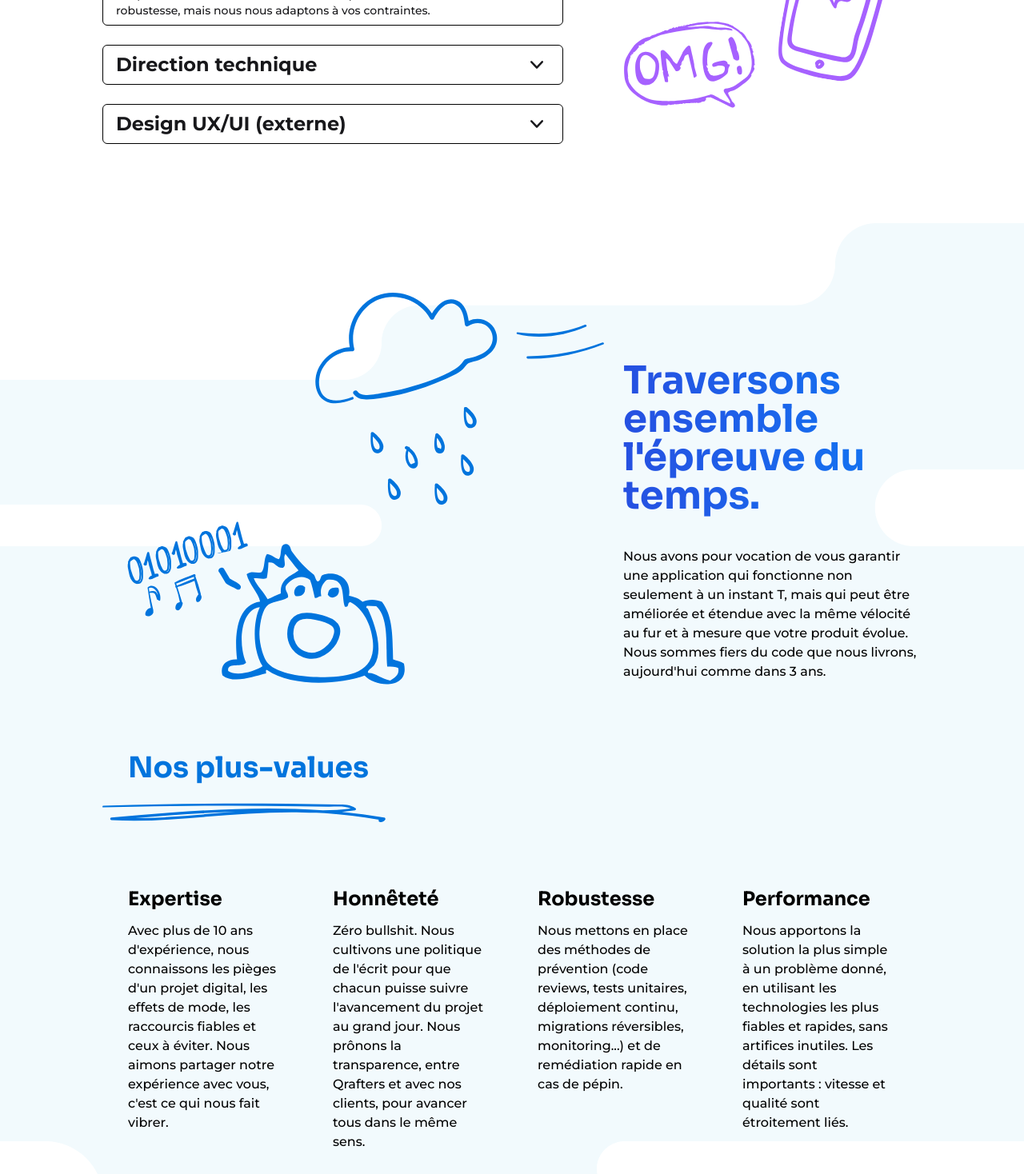
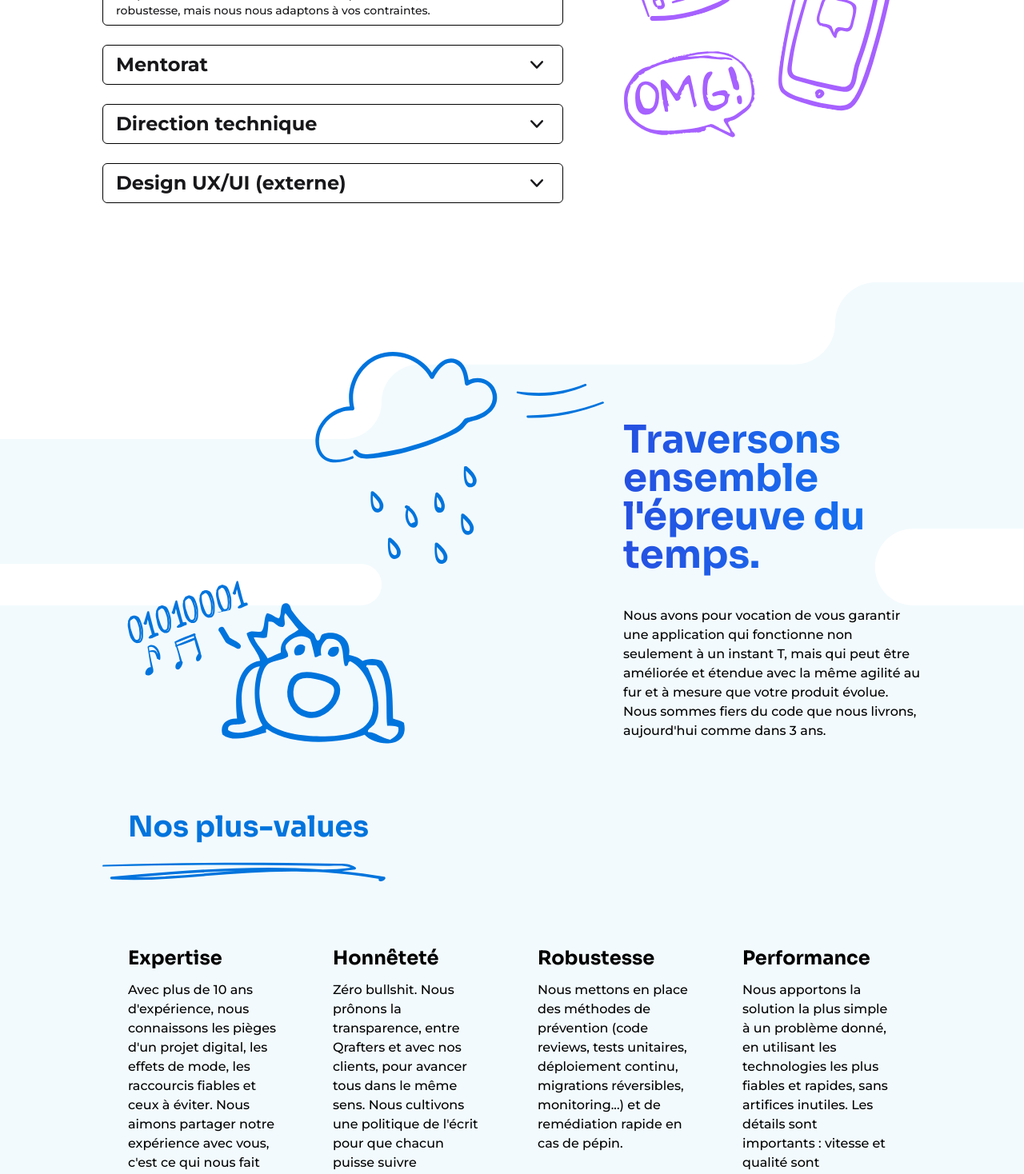
Before and after one commit to qrafttech/website, a Next.js app: page / in a window 1280 px wide. Shown: the part 1220-2688 px from the top of the page at 80% size. Built offline with nearby package versions, Linux system fonts and the light colour scheme.

Commit message:
refactor(wordings): spell check and add "Mentorat" in Services
- also change order of `Services` block

```diff
--- a/app/Services.tsx
+++ b/app/Services.tsx
@@ -30,6 +30,10 @@ export default function Services() {
           defaultOpen
         />
         <Disclosure
+          title="Mentorat"
+          content="Nous sommes passionnés par notre métier qui nécessite une veille assidue pour rester compétitif. Nous nous formons en continu pour délivrer notre apprentissage à vos équipes et leur donner les clés des bonnes pratiques du secteur."
+        />
+        <Disclosure
           title="Direction technique"
           content="Les expert.e.s de Qraft ont été CTO ou VP Engineering dans plusieurs startups. Nous savons recruter et encadrer votre future équipe de développeurs."
         />
--- a/app/Stack.tsx
+++ b/app/Stack.tsx
@@ -108,7 +108,7 @@ export default function Stack() {
         </div>
         <p className="order-1 px-8 text-zinc-500 xl:order-2 xl:mt-8">
           PS : Quelques sociétés utilisants Rails en technologie principale :
-          Shopify, Airbnb, GitHub, Netflix, Doctolib, Swile...
+          Shopify, Airbnb, GitHub, Twitch, Coinbase, Doctolib, Swile...
         </p>
         <div className="order-1 flex-[4_4_0%] p-8 md:rounded-3xl md:border-[1px] md:border-black">
           <h3 className="pb-3 font-serif text-2xl font-bold">
--- a/app/Values.tsx
+++ b/app/Values.tsx
@@ -28,7 +28,7 @@ export default function Values() {
           <p className="py-6">
             Nous avons pour vocation de vous garantir une application qui
             fonctionne non seulement à un instant T, mais qui peut être
-            améliorée et étendue avec la même vélocité au fur et à mesure que
+            améliorée et étendue avec la même agilité au fur et à mesure que
             votre produit évolue. Nous sommes fiers du code que nous livrons,
             aujourd&#39;hui comme dans 3 ans.
           </p>
@@ -53,9 +53,9 @@ export default function Values() {
         />
         <Value
           title="Honnêteté"
-          content="Zéro bullshit. Nous cultivons une politique de l&#39;écrit pour
-          que chacun puisse suivre l&#39;avancement du projet au grand jour. Nous
-          prônons la transparence, entre Qrafters et avec nos clients, pour avancer tous dans le même sens."
+          content="Zéro bullshit. Nous prônons la transparence, entre Qrafters et avec nos clients,
+          pour avancer tous dans le même sens. Nous cultivons une politique de l&#39;écrit pour
+          que chacun puisse suivre l&#39;avancement du projet au grand jour."
         />
         <Value
           title="Robustesse"
```
